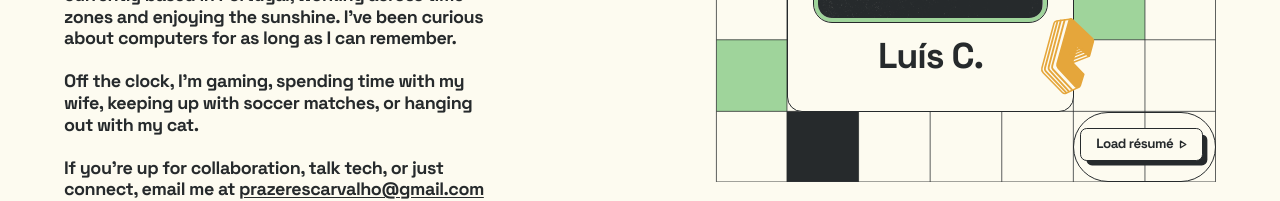
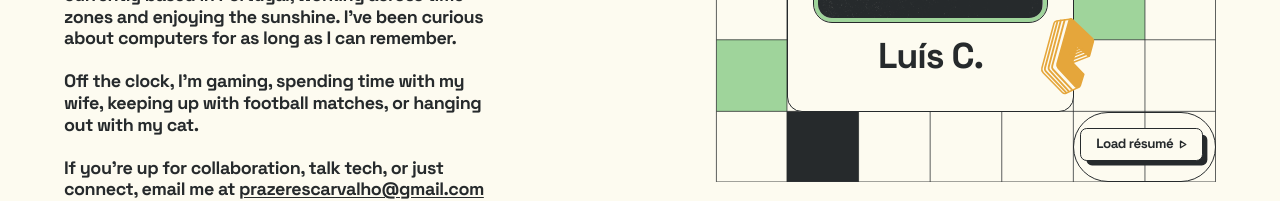
Before and after one commit to LemanuelPC/personal-website, a SvelteKit app: page /connect in a window 1280 px wide. Shown: the part 449-650 px from the top of the page. Built offline with nearby package versions, Linux system fonts and the light colour scheme.

Commit message:
fix: replace soccer with football on the connect page

```diff
--- a/src/routes/connect/+page.svelte
+++ b/src/routes/connect/+page.svelte
@@ -39,7 +39,7 @@
 				sunshine. I’ve been curious about computers for as long as I can remember.
 			</p>
 			<p>
-				Off the clock, I’m gaming, spending time with my wife, keeping up with soccer matches, or
+				Off the clock, I’m gaming, spending time with my wife, keeping up with football matches, or
 				hanging out with my cat.
 			</p>
 			<p>
```
